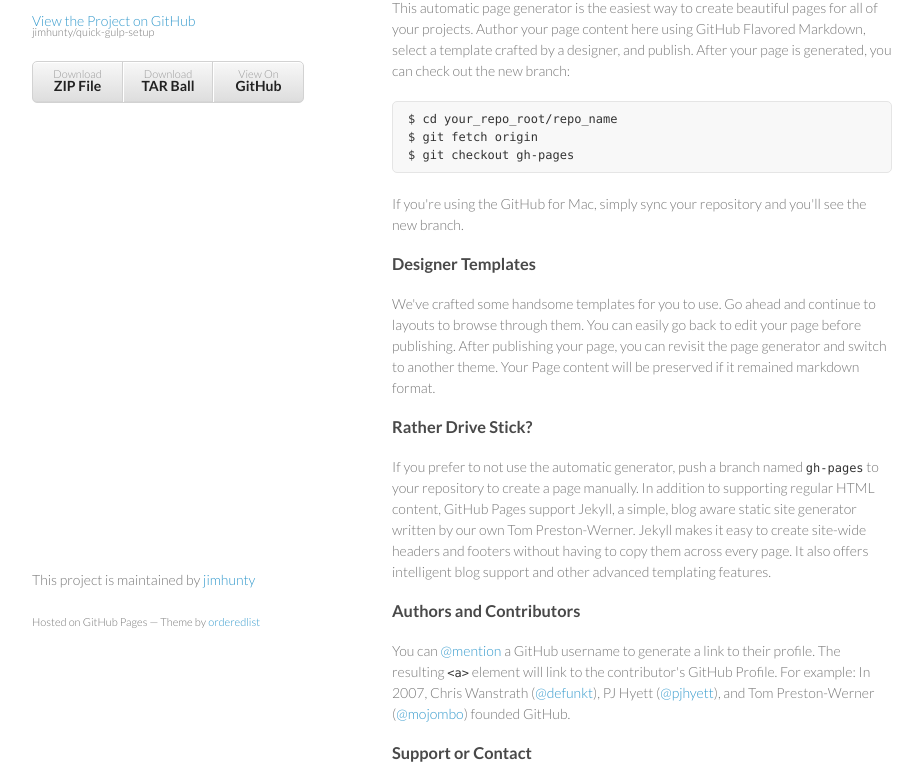
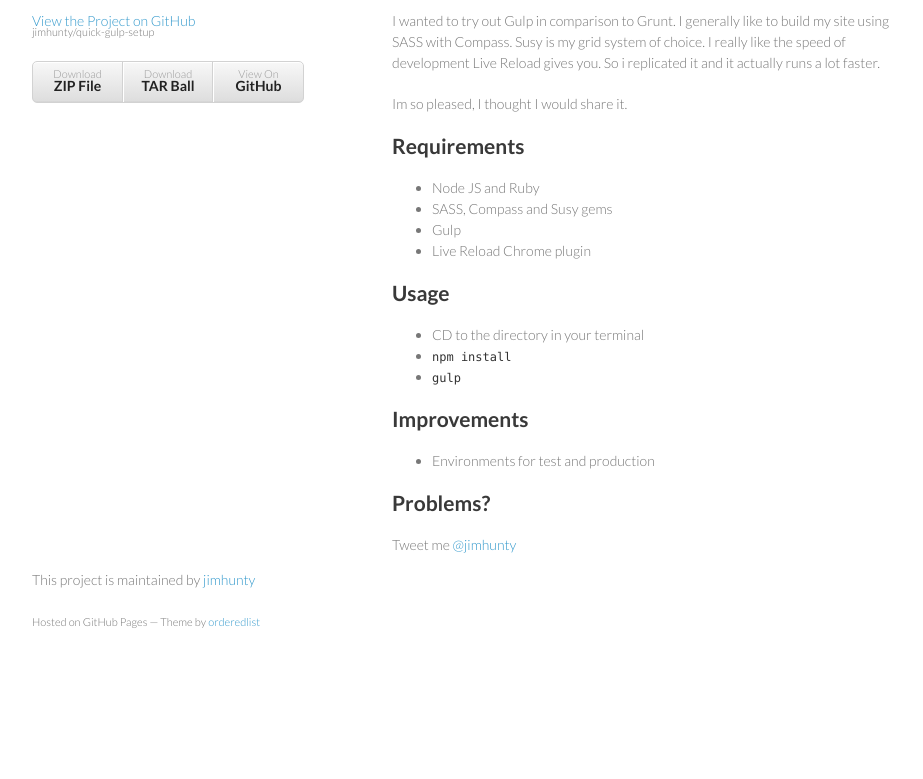
Before and after one commit to jimhunty/quick-gulp-setup, a plain HTML site: page index.html in a window 1280 px wide. Shown: the part 99-878 px from the top of the page, without its empty margins (178-1101 px from the left). After the commit the page ends 800 px from the top, so only its background shows below. Drawn offline with Linux system fonts and the light colour scheme.

```diff
--- a/index.html
+++ b/index.html
@@ -28,37 +28,37 @@
         </ul>
       </header>
       <section>
-        <h3>
-<a name="welcome-to-github-pages" class="anchor" href="#welcome-to-github-pages"><span class="octicon octicon-link"></span></a>Welcome to GitHub Pages.</h3>
+        <h1>
+<a name="quick-gulp-setup" class="anchor" href="#quick-gulp-setup"><span class="octicon octicon-link"></span></a>Quick Gulp Setup</h1>
 
-<p>This automatic page generator is the easiest way to create beautiful pages for all of your projects. Author your page content here using GitHub Flavored Markdown, select a template crafted by a designer, and publish. After your page is generated, you can check out the new branch:</p>
+<p>I wanted to try out Gulp in comparison to Grunt. I generally like to build my site using SASS with Compass. Susy is my grid system of choice. I really like the speed of development Live Reload gives you. So i replicated it and it actually runs a lot faster. </p>
 
-<pre><code>$ cd your_repo_root/repo_name
-$ git fetch origin
-$ git checkout gh-pages
-</code></pre>
+<p>Im so pleased, I thought I would share it.</p>
 
-<p>If you're using the GitHub for Mac, simply sync your repository and you'll see the new branch.</p>
+<h2>
+<a name="requirements" class="anchor" href="#requirements"><span class="octicon octicon-link"></span></a>Requirements</h2>
 
-<h3>
-<a name="designer-templates" class="anchor" href="#designer-templates"><span class="octicon octicon-link"></span></a>Designer Templates</h3>
+<ul>
+<li>Node JS and Ruby</li>
+<li>SASS, Compass and Susy gems</li>
+<li>Gulp</li>
+<li>Live Reload Chrome plugin</li>
+</ul><h2>
+<a name="usage" class="anchor" href="#usage"><span class="octicon octicon-link"></span></a>Usage</h2>
 
-<p>We've crafted some handsome templates for you to use. Go ahead and continue to layouts to browse through them. You can easily go back to edit your page before publishing. After publishing your page, you can revisit the page generator and switch to another theme. Your Page content will be preserved if it remained markdown format.</p>
+<ul>
+<li>CD to the directory in your terminal</li>
+<li><code>npm install</code></li>
+<li><code>gulp</code></li>
+</ul><h2>
+<a name="improvements" class="anchor" href="#improvements"><span class="octicon octicon-link"></span></a>Improvements</h2>
 
-<h3>
-<a name="rather-drive-stick" class="anchor" href="#rather-drive-stick"><span class="octicon octicon-link"></span></a>Rather Drive Stick?</h3>
+<ul>
+<li>Environments for test and production</li>
+</ul><h2>
+<a name="problems" class="anchor" href="#problems"><span class="octicon octicon-link"></span></a>Problems?</h2>
 
-<p>If you prefer to not use the automatic generator, push a branch named <code>gh-pages</code> to your repository to create a page manually. In addition to supporting regular HTML content, GitHub Pages support Jekyll, a simple, blog aware static site generator written by our own Tom Preston-Werner. Jekyll makes it easy to create site-wide headers and footers without having to copy them across every page. It also offers intelligent blog support and other advanced templating features.</p>
-
-<h3>
-<a name="authors-and-contributors" class="anchor" href="#authors-and-contributors"><span class="octicon octicon-link"></span></a>Authors and Contributors</h3>
-
-<p>You can <a href="https://github.com/blog/821" class="user-mention">@mention</a> a GitHub username to generate a link to their profile. The resulting <code>&lt;a&gt;</code> element will link to the contributor's GitHub Profile. For example: In 2007, Chris Wanstrath (<a href="https://github.com/defunkt" class="user-mention">@defunkt</a>), PJ Hyett (<a href="https://github.com/pjhyett" class="user-mention">@pjhyett</a>), and Tom Preston-Werner (<a href="https://github.com/mojombo" class="user-mention">@mojombo</a>) founded GitHub.</p>
-
-<h3>
-<a name="support-or-contact" class="anchor" href="#support-or-contact"><span class="octicon octicon-link"></span></a>Support or Contact</h3>
-
-<p>Having trouble with Pages? Check out the documentation at <a href="http://help.github.com/pages">http://help.github.com/pages</a> or contact <a href="mailto:support@github.com">support@github.com</a> and we’ll help you sort it out.</p>
+<p>Tweet me <a href="https://twitter.com/jimhunty">@jimhunty</a></p>
       </section>
       <footer>
         <p>This project is maintained by <a href="https://github.com/jimhunty">jimhunty</a></p>
```
Also changed, not shown: params.json (+1 -1 lines).
